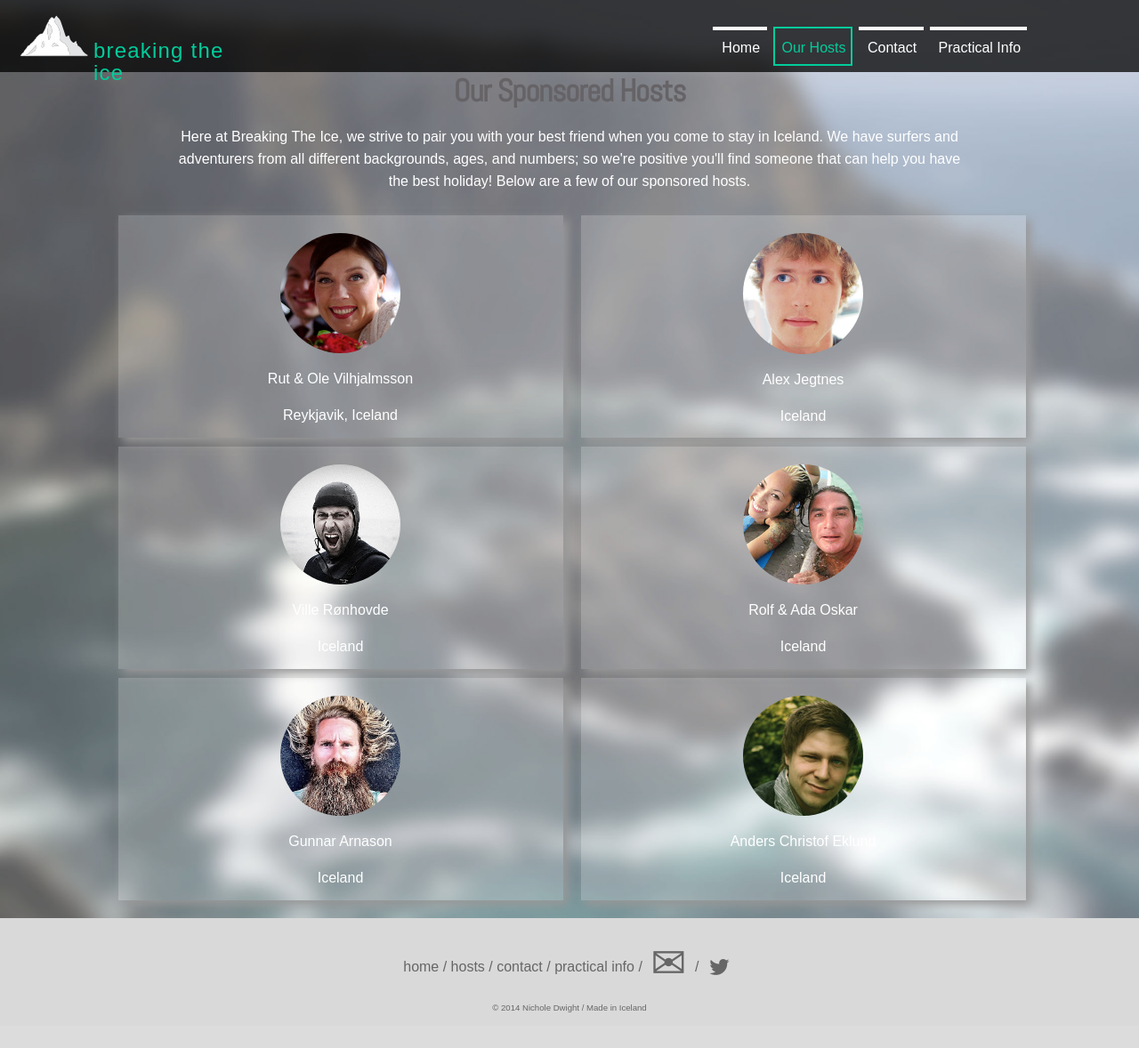
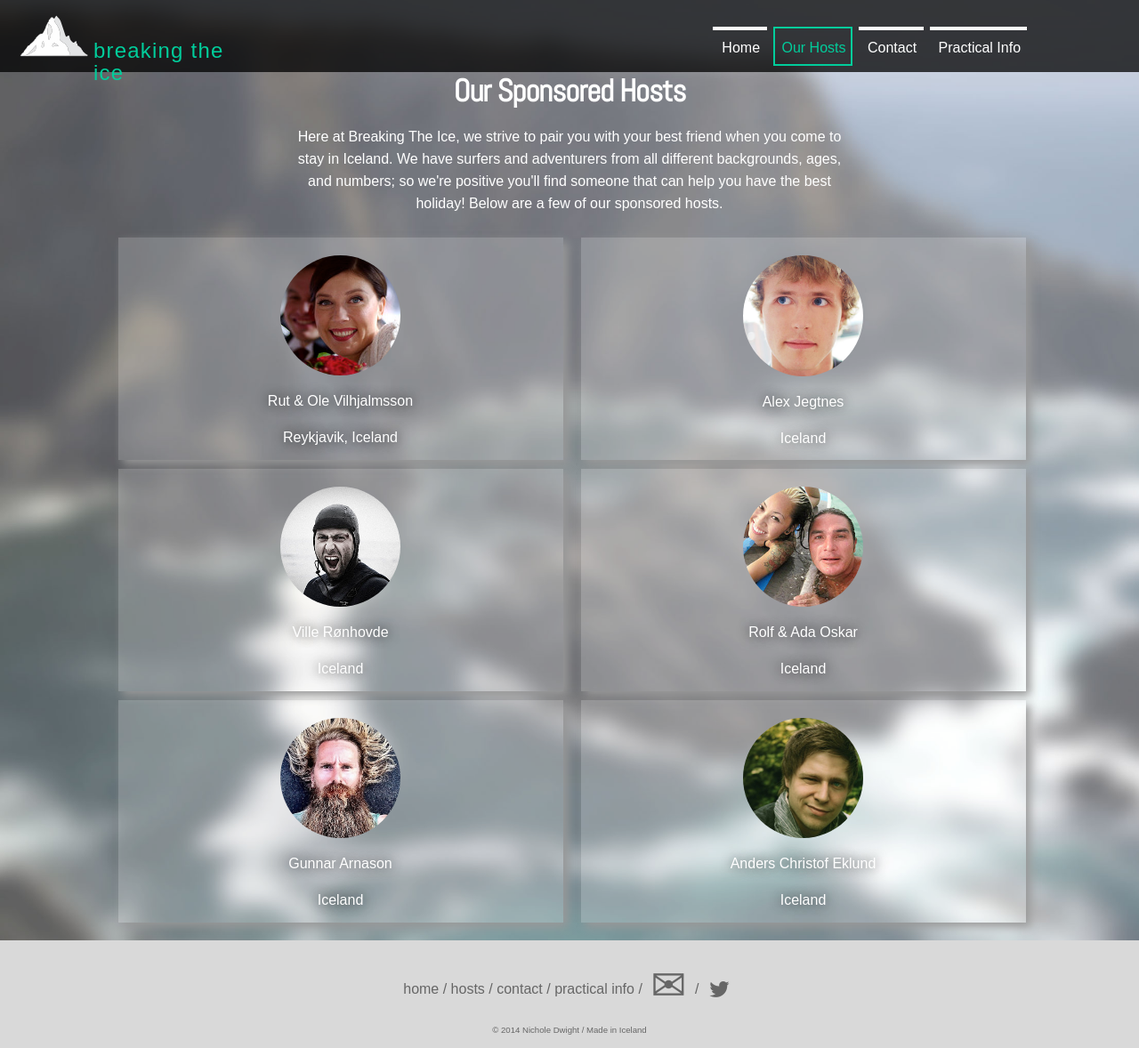
Before and after one commit to nicholedwight/breaking-the-ice, a PHP site: page /project1/hosts in a window 1280 px wide. Shown: the whole page at 89% size. Before the commit the page ends 1138 px from the top, so only its background shows below. Run offline with PHP 8.4, Linux system fonts and the light colour scheme; style sheets or scripts are compiled from the project's sources; some libraries are stand-ins or nearby versions; some web fonts are replaced.

Commit message:
content width adjustment and text shadows

```diff
--- a/contact.php
+++ b/contact.php
@@ -8,7 +8,7 @@
     <p>We encourage our guests to get in touch with our hosts in order to secure acommodation and pricing, however, we know this isn't always the easiest! So we will do our best to communicate with our hosts on your behalf if you are unable.</p>
   </div>
 
-  <div class="quarter_transparent hcard">
+  <div class="hcard"><!-- add email-->
     <!-- Below is the hCard -->
     <p class="vcard">
       <a class="fn org url" href="<?php echo $base_url; ?>" title="Contact Information for Breaking the Ice">
--- a/scss/_hosts.scss
+++ b/scss/_hosts.scss
@@ -20,6 +20,10 @@
 
 .host_arn {
   background-image: url('/project1/assets/img/galleries/arn1_thumb.jpg');
+}
+
+.hosts_page h1 {
+  color: #FFF;
 }
 
 .host_profile {
--- a/scss/_lists.scss
+++ b/scss/_lists.scss
@@ -62,6 +62,9 @@
       opacity: 1;
     }
   }
+  p {
+    text-shadow: 0px 0px 0.8em rgba(0, 0, 0, 0.8);
+  }
 }
 
 // .host_listing > li > a {
--- a/scss/_utilities.scss
+++ b/scss/_utilities.scss
@@ -6,9 +6,12 @@
 }
 
 .content_width {
-  width: 70%;
+  width: 90%;
   margin: 0 auto;
   text-align: center;
+  @media all and (min-width: 500px) {
+    width: 50%;
+  }
 }
 
 blockquote {
```
